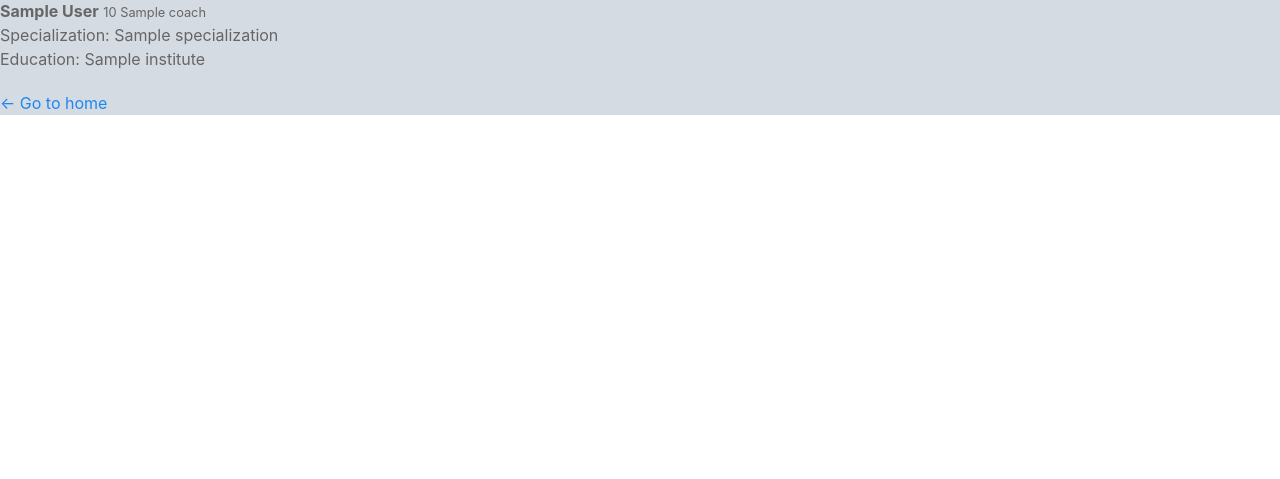
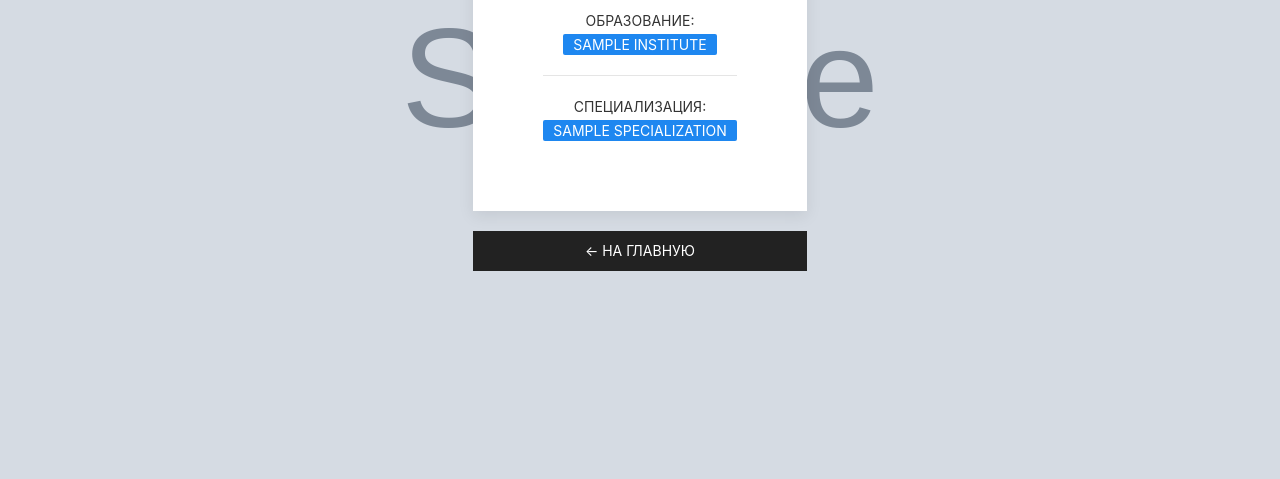
Before and after one commit to yoyofit/yoyo.fit, a Django app: template yoyo/templates/yoyo/detail.html in a window 1280 px wide. Shown: the part 321-800 px from the top of the page. Run offline with Django 3.2, Linux system fonts and the light colour scheme; the template is opened without the code that fills it: most values are stand-ins (such as "Sample title", 1, 10 or a date in 2020); grey boxes marked "Sample" are stand-in pictures.

Commit message:
Изменена страница детальной информации о тренере.

```diff
--- a/yoyo/templates/yoyo/detail.html
+++ b/yoyo/templates/yoyo/detail.html
@@ -1,56 +1,80 @@
 {% extends 'yoyo/base.html' %}
 {% load static i18n %}
-
-{% block style %}
-    <link rel="stylesheet" href="{% static 'yoyo/css/main.css' %}">
-{% endblock %}
 
 {% block title %}{{ coach.full_name }}{% endblock %}
 
 {% block content %}
-    <section class="hero is-danger is-homepage is-fullheight"{% if coach.hero_photo %} style="background-image: url({{ coach.hero_photo.url }});"{% endif %}>
-        <div class="hero-body">
-            <div class="container">
-                <div class="box">
-                    <article class="media">
-                        <div class="media-left">
-                            <figure class="image is-64x64">
-                                <img src="{{ qr_code }}" alt="{{ coach.full_name }}">
-                            </figure>
-                        </div>
-                        <div class="media-content">
-                            <div class="content">
-                                <p>
-                                    <strong>{{ coach.full_name }}</strong>
-                                    <small>
-                                        <span class="tag is-warning is-rounded">
-                                        {{ coach.get_age_display }}
-                                        </span>
-                                    </small>
-                                    <small>{{ coach.city_name_with_region }}</small>
-                                    {% if coach.specializations.count %}
-                                        <br>
-                                        {% trans 'Specialization' %}:
-                                        {% for specialization in coach.specializations.all %}
-                                            <span class="tag is-dark">{{ specialization.name }}</span>
-                                        {% endfor %}
-                                    {% endif %}
-                                    {% if coach.documents.count %}
-                                        <br>
-                                        {% trans 'Education' %}:
-                                        {% for doc in coach.documents.all %}
-                                            <span class="tag is-link">{{ doc.institute }}</span>
-                                        {% endfor %}
-                                    {% endif %}
-                                </p>
-                            </div>
-                        </div>
-                    </article>
-                </div>
-                <a href="{% url 'yoyo:index' %}" class="button is-link">&larr; {% trans 'Go to home' %}</a>
-                {#                <h1 class="title">{{ coach.full_name }}</h1>#}
-                {#                <h2 class="subtitle">{{ coach.city_name_with_region }}</h2>#}
+    <div class="uk-section uk-flex uk-flex-center uk-flex-middle uk-height-viewport{% if coach.hero_photo %} uk-background-cover{% else %} uk-background-primary{% endif %}"
+         {% if coach.hero_photo %}data-src="{{ coach.hero_photo.url }}" uk-img{% endif %}>
+        <div class="uk-container uk-text-center">
+            <div class="uk-card uk-card-default uk-card-large uk-card-body">
+                <div class="uk-card-badge uk-label uk-label-danger">{{ coach.get_age_display }}</div>
+                <h3 class="uk-card-title">
+                    {{ coach.full_name }}
+                </h3>
+                <dl class="uk-description-list uk-description-list-divider">
+                    <dt>Образование:</dt>
+                    <dd>
+                        {% for doc in coach.documents.all %}
+                            <span class="uk-label uk-text-truncate">{{ doc.institute }}</span>
+                        {% endfor %}
+                    </dd>
+                    <dt>Специализация:</dt>
+                    <dd>
+                        {% for specialization in coach.specializations.all %}
+                            <span class="uk-label uk-text-truncate">{{ specialization.name }}</span>
+                        {% endfor %}
+                    </dd>
+                </dl>
+            </div>
+            <div class="uk-margin">
+                <a href="{% url 'yoyo:index' %}" class="uk-button uk-button-secondary uk-width-1-1">&larr; На главную</a>
             </div>
         </div>
-    </section>
+    </div>
+    {#    <section class="hero is-danger is-homepage is-fullheight"{% if coach.hero_photo %} style="background-image: url({{ coach.hero_photo.url }});"{% endif %}>#}
+    {#        <div class="hero-body">#}
+    {#            <div class="container">#}
+    {#                <div class="box">#}
+    {#                    <article class="media">#}
+    {#                        <div class="media-left">#}
+    {#                            <figure class="image is-64x64">#}
+    {#                                <img src="{{ qr_code }}" alt="{{ coach.full_name }}">#}
+    {#                            </figure>#}
+    {#                        </div>#}
+    {#                        <div class="media-content">#}
+    {#                            <div class="content">#}
+    {#                                <p>#}
+    {#                                    <strong>{{ coach.full_name }}</strong>#}
+    {#                                    <small>#}
+    {#                                        <span class="tag is-warning is-rounded">#}
+    {#                                        {{ coach.get_age_display }}#}
+    {#                                        </span>#}
+    {#                                    </small>#}
+    {#                                    <small>{{ coach.city_name_with_region }}</small>#}
+    {#                                    {% if coach.specializations.count %}#}
+    {#                                        <br>#}
+    {#                                        {% trans 'Specialization' %}:#}
+    {#                                        {% for specialization in coach.specializations.all %}#}
+    {#                                            <span class="tag is-dark">{{ specialization.name }}</span>#}
+    {#                                        {% endfor %}#}
+    {#                                    {% endif %}#}
+    {#                                    {% if coach.documents.count %}#}
+    {#                                        <br>#}
+    {#                                        {% trans 'Education' %}:#}
+    {#                                        {% for doc in coach.documents.all %}#}
+    {#                                            <span class="tag is-link">{{ doc.institute }}</span>#}
+    {#                                        {% endfor %}#}
+    {#                                    {% endif %}#}
+    {#                                </p>#}
+    {#                            </div>#}
+    {#                        </div>#}
+    {#                    </article>#}
+    {#                </div>#}
+    {#                <a href="{% url 'yoyo:index' %}" class="button is-link">&larr; {% trans 'Go to home' %}</a>#}
+    {#                <h1 class="title">{{ coach.full_name }}</h1>#}
+    {#                <h2 class="subtitle">{{ coach.city_name_with_region }}</h2>#}
+    {#            </div>#}
+    {#        </div>#}
+    {#    </section>#}
 {% endblock %}
```
